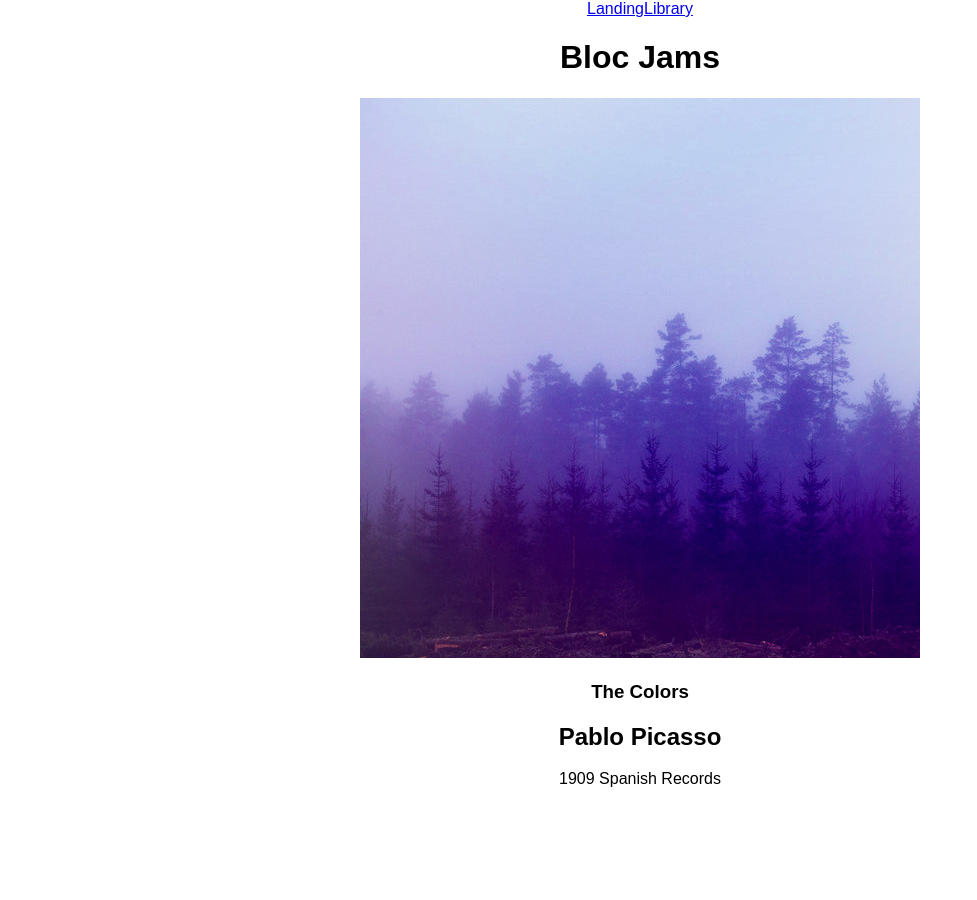
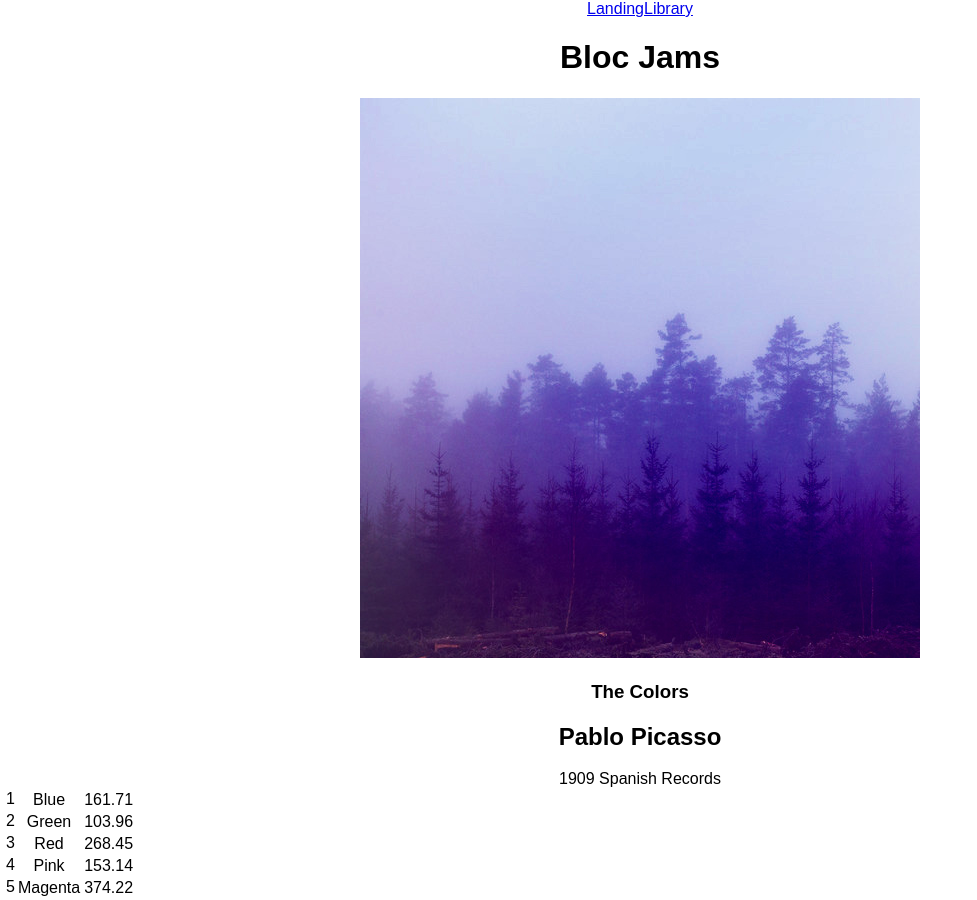
Before and after one commit to lisadgee/bloc-jams-react, a React (Create React App) app: page /album/the-colors in a window 1280 px wide. Shown: the whole page, without its empty margins (0-977 px from the left). Before the commit the page ends 800 px from the top, so only its background shows below. Built offline with nearby package versions, Linux system fonts and the light colour scheme.

Commit message:
completed album assignment

```diff
--- a/src/components/Album.js
+++ b/src/components/Album.js
@@ -33,6 +33,9 @@
              <col id="song-duration-column" />
            </colgroup>
            <tbody>
+             {
+               this.state.album.songs.map( (song, index) => <tr><td></td>{index+1}<td>{song.title}</td><td>{song.duration}</td></tr>)
+             }
            </tbody>
          </table>
       </section>
```
